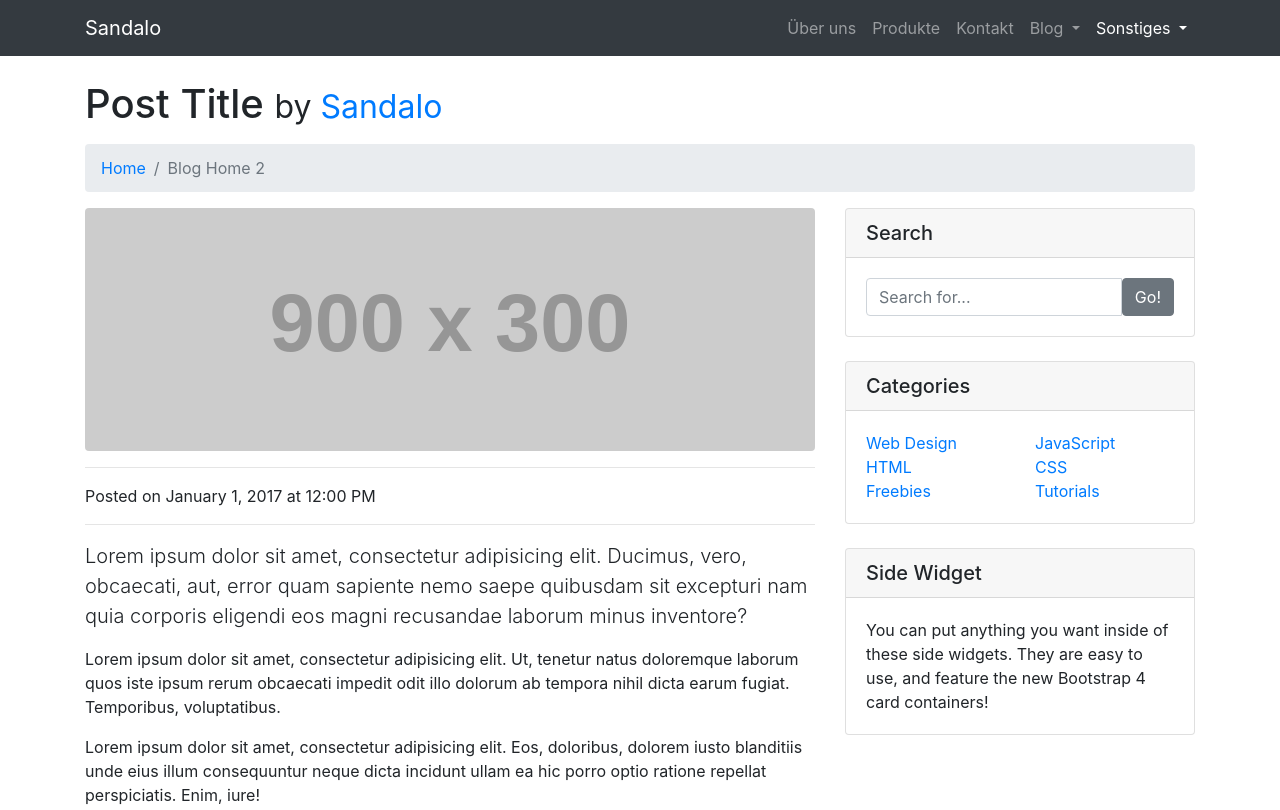
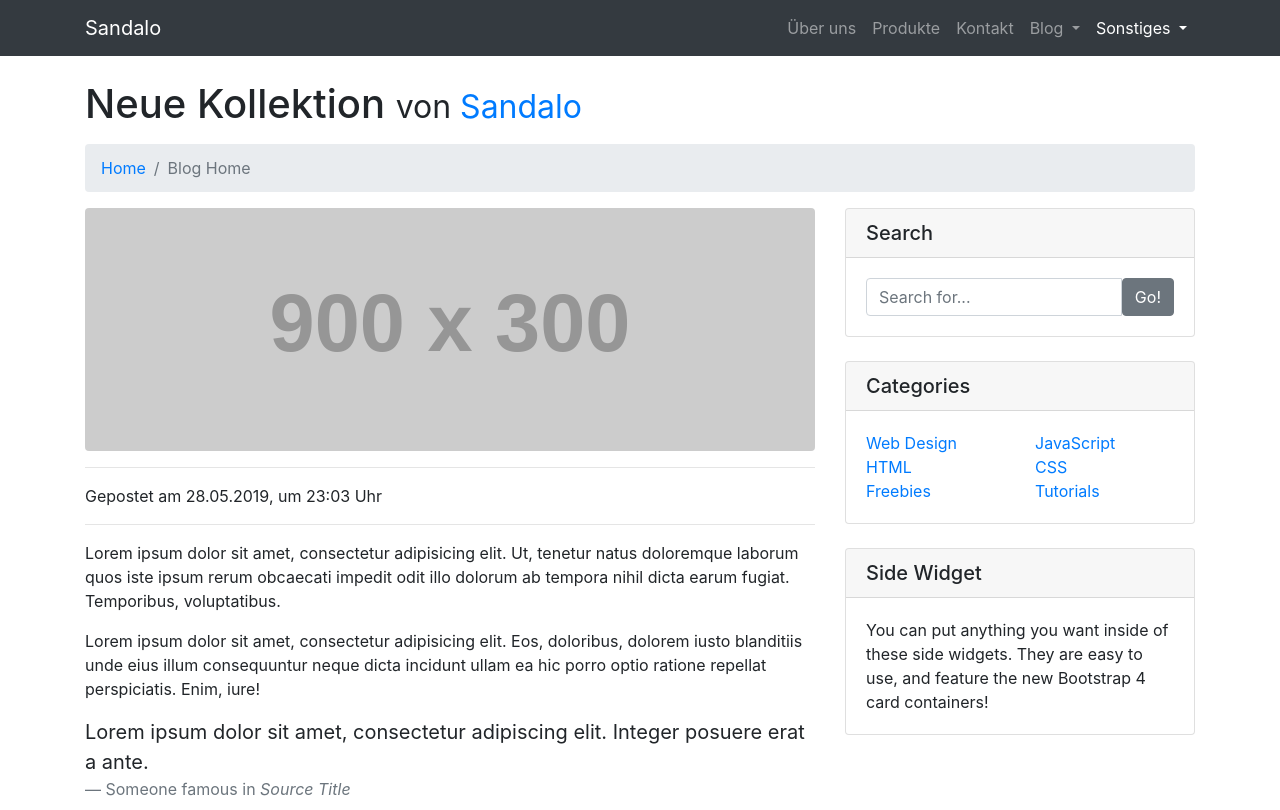
Before and after one commit to FelisaPaumia/Html-Projekt, a website: page blog-post.html in a window 1280 px wide. Shown: the top 810 px of the page. Drawn offline with Linux system fonts and the light colour scheme; placeholder pictures from the web are drawn by us.

Commit message:
blog post anfang

```diff
--- a/blog-post.html
+++ b/blog-post.html
@@ -66,8 +66,8 @@
   <div class="container">
 
     <!-- Page Heading/Breadcrumbs -->
-    <h1 class="mt-4 mb-3">Post Title
-      <small>by
+    <h1 class="mt-4 mb-3">Neue Kollektion
+      <small>von
         <a href="#">Sandalo</a>
       </small>
     </h1>
@@ -76,7 +76,7 @@
       <li class="breadcrumb-item">
         <a href="index.html">Home</a>
       </li>
-      <li class="breadcrumb-item active">Blog Home 2</li>
+      <li class="breadcrumb-item active">Blog Home</li>
     </ol>
 
     <div class="row">
@@ -90,12 +90,13 @@
         <hr>
 
         <!-- Date/Time -->
-        <p>Posted on January 1, 2017 at 12:00 PM</p>
+        <p>Gepostet am 28.05.2019, um 23:03 Uhr</p>
 
         <hr>
 
         <!-- Post Content -->
-        <p class="lead">Lorem ipsum dolor sit amet, consectetur adipisicing elit. Ducimus, vero, obcaecati, aut, error quam sapiente nemo saepe quibusdam sit excepturi nam quia corporis eligendi eos magni recusandae laborum minus inventore?</p>
+        <p class="lead"Hier wurde Geschichte eingelaufen! Die neu Kollektion von ... ist endlich auch 20 jahre später
+        hier auf unserem Shop zu finden! Probieren sie jetzt </p>
 
         <p>Lorem ipsum dolor sit amet, consectetur adipisicing elit. Ut, tenetur natus doloremque laborum quos iste ipsum rerum obcaecati impedit odit illo dolorum ab tempora nihil dicta earum fugiat. Temporibus, voluptatibus.</p>
 
```
